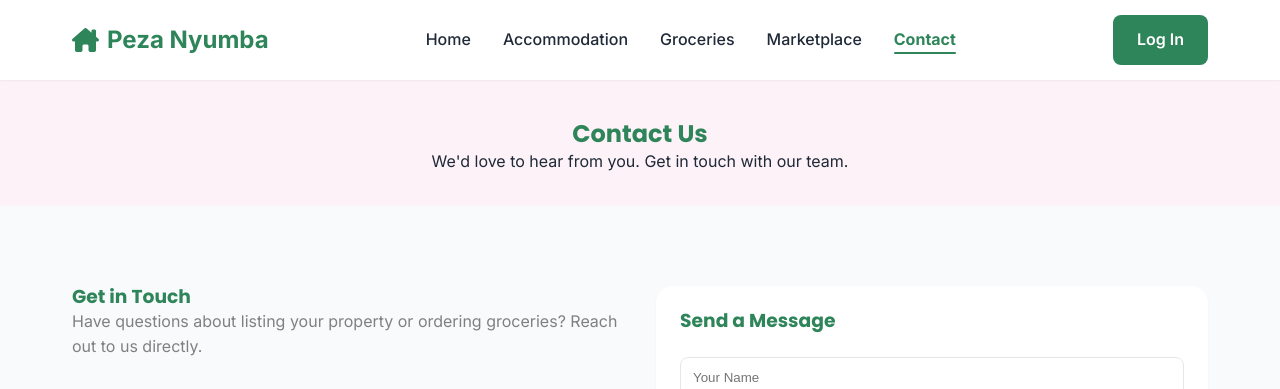
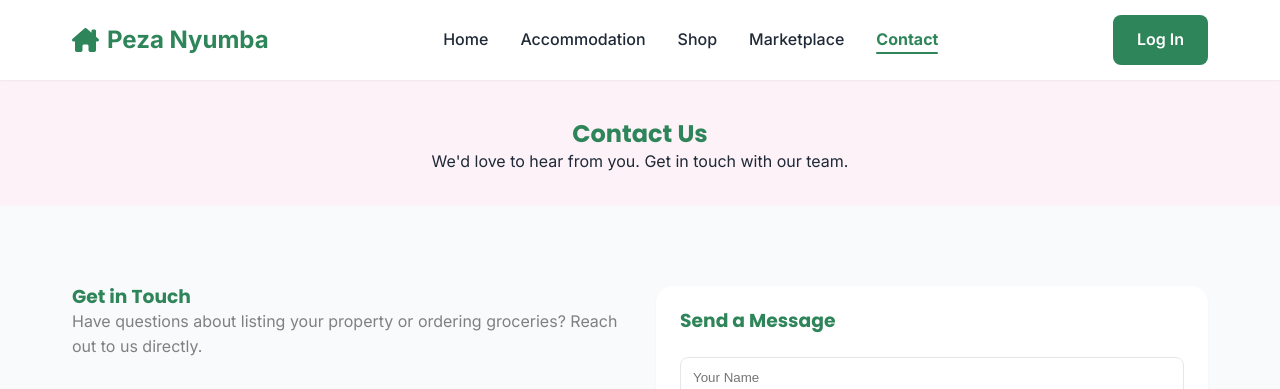
Before and after one commit to gershomgee-arts/peza-nyumba, a website built with Vite: page contact.html in a window 1280 px wide. Shown: the top 389 px of the page. Built offline with nearby package versions, Linux system fonts and the light colour scheme.

Commit message:
Update contact.html

```diff
--- a/contact.html
+++ b/contact.html
@@ -20,7 +20,7 @@
                 <ul class="nav-links">
                     <li><a href="index.html">Home</a></li>
                     <li><a href="listings.html">Accommodation</a></li>
-                    <li><a href="shop.html">Groceries</a></li>
+                    <li><a href="shop.html">Shop</a></li>
                     <li><a href="marketplace.html">Marketplace</a></li>
                     <li><a href="contact.html" class="active">Contact</a></li>
                 </ul>
```
